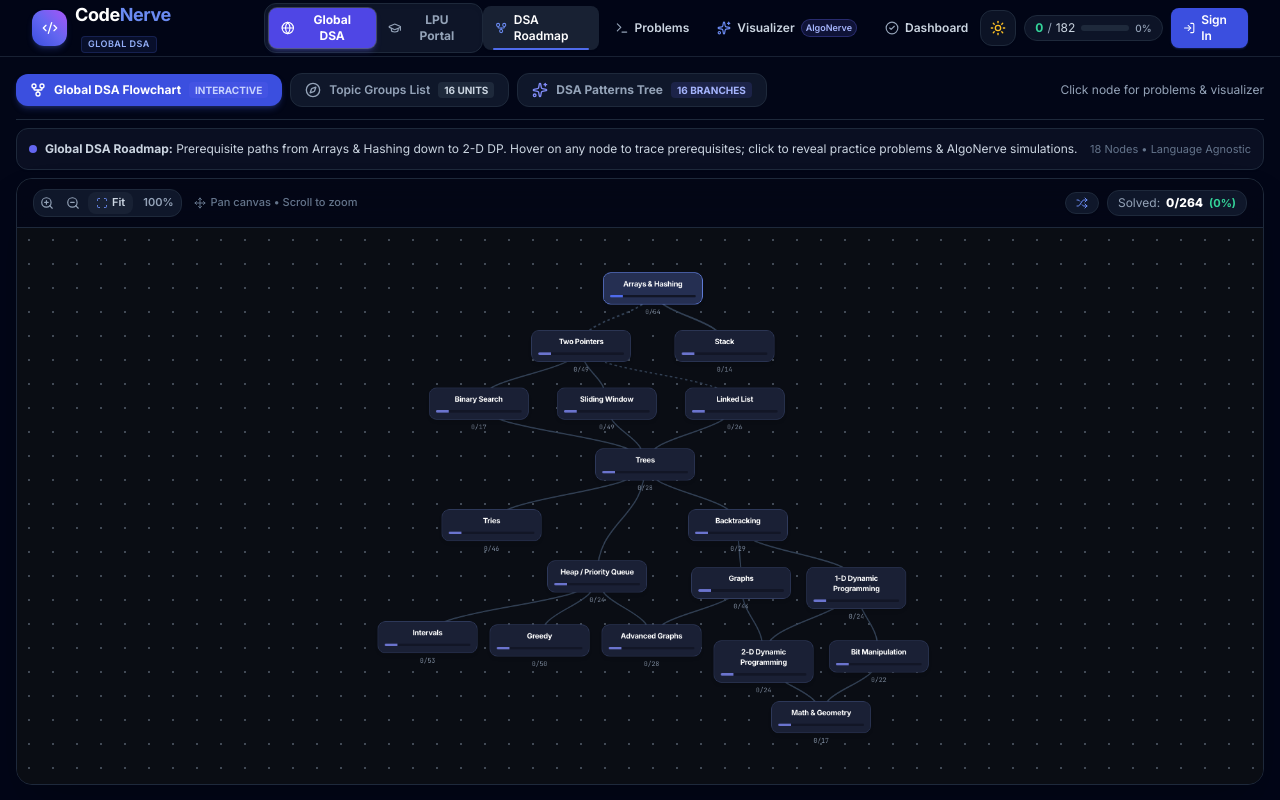
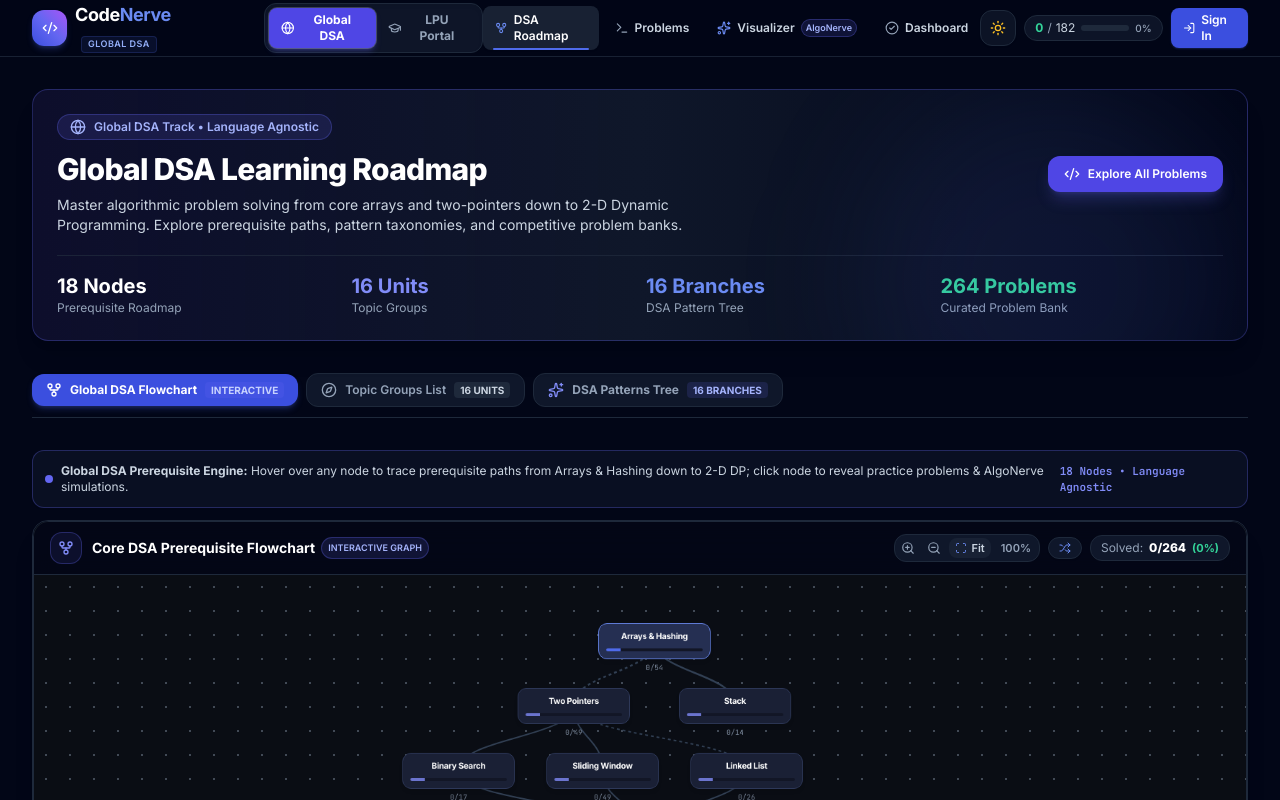
Before and after one commit to ProfessorAuggie/CodeNerve, a React (Vite) app: page /roadmap in a window 1280 px wide. Shown: the top 800 px of the page. Built offline with nearby package versions, Linux system fonts and the light colour scheme.

Commit message:
feat(roadmap): make global DSA flowchart embedded card layout matching LPU portal

```diff
--- a/src/components/roadmap/DsaDependencyGraph.tsx
+++ b/src/components/roadmap/DsaDependencyGraph.tsx
@@ -4,7 +4,8 @@ import {
   ZoomOut,
   Scan,
   Shuffle,
-  Move
+  Move,
+  GitFork
 } from 'lucide-react';
 import { PROBLEMS } from '../../data/problems';
 import { useUserStore } from '../../store/userStore';
@@ -540,9 +541,27 @@ export const DsaDependencyGraph: React.FC<DsaDependencyGraphProps> = ({ fitScree
     }`}>
       {/* Top Controls & Stats Header Bar */}
       <div className="flex flex-wrap items-center justify-between gap-2 px-3 py-2 sm:px-4 sm:py-2.5 border-b border-slate-200 dark:border-slate-800 bg-white/95 dark:bg-slate-950/80 backdrop-blur-md z-20 relative shrink-0 transition-colors">
+        <div className="flex items-center gap-2.5">
+          <div className="h-8 w-8 rounded-xl bg-indigo-500/10 border border-indigo-500/30 flex items-center justify-center text-indigo-600 dark:text-indigo-400 font-bold shrink-0">
+            <GitFork className="h-4 w-4" />
+          </div>
+          <div>
+            <h3 className="text-xs sm:text-sm font-bold text-slate-900 dark:text-white flex items-center gap-1.5">
+              <span>Core DSA Prerequisite Flowchart</span>
+              <span className="text-[9px] font-semibold uppercase px-1.5 py-0.2 rounded-full bg-indigo-500/15 text-indigo-700 dark:text-indigo-300 border border-indigo-500/30">
+                Interactive Graph
+              </span>
+            </h3>
+            <p className="text-[11px] text-slate-500 dark:text-slate-400 hidden xs:block">
+              Drag to pan &bull; Scroll to zoom &bull; Click node to open problem drawer
+            </p>
+          </div>
+        </div>
+
+        {/* Right side controls: Zoom, Shuffle, Solved stats */}
         <div className="flex flex-wrap items-center gap-2">
           {/* Zoom & Screen Fit Controls */}
-          <div className="flex items-center gap-1 bg-slate-100 dark:bg-slate-900 p-0.5 rounded-xl border border-slate-200 dark:border-slate-800">
+          <div className="flex items-center gap-1 bg-slate-100 dark:bg-slate-900 p-0.5 rounded-xl border border-slate-200 dark:border-slate-800 text-xs">
             <button
               onClick={() => setZoomLevel((z) => Math.min(1.6, Number((z + 0.1).toFixed(2))))}
               className="p-1 rounded-lg text-slate-600 dark:text-slate-400 hover:text-slate-900 dark:hover:text-white hover:bg-slate-200 dark:hover:bg-slate-800 transition"
@@ -561,7 +580,7 @@ export const DsaDependencyGraph: React.FC<DsaDependencyGraphProps> = ({ fitScree
             </button>
             <button
               onClick={fitToScreen}
-              className="flex items-center gap-1 px-2 py-0.5 rounded-lg text-slate-700 dark:text-slate-300 hover:text-slate-900 dark:hover:text-white bg-slate-200 dark:bg-slate-800/60 hover:bg-slate-300 dark:hover:bg-slate-800 transition text-[11px] font-semibold"
+              className="flex items-center gap-1 px-1.5 py-0.5 rounded-lg text-slate-700 dark:text-slate-300 hover:text-slate-900 dark:hover:text-white bg-slate-200 dark:bg-slate-800/60 hover:bg-slate-300 dark:hover:bg-slate-800 transition text-[11px] font-semibold"
               title="Fit entire roadmap into current window"
               aria-label="Fit to window"
             >
@@ -578,14 +597,6 @@ export const DsaDependencyGraph: React.FC<DsaDependencyGraphProps> = ({ fitScree
             </button>
           </div>
 
-          <div className="hidden lg:flex items-center gap-1 text-[11px] text-slate-500 font-medium pl-1">
-            <Move className="h-3 w-3" />
-            <span>Pan canvas &bull; Scroll to zoom</span>
-          </div>
-        </div>
-
-        {/* Global Progress & Pick Random Button */}
-        <div className="flex items-center gap-2">
           <button
             onClick={handlePickRandomProblem}
             className="flex items-center gap-1 px-2.5 py-1 rounded-xl bg-slate-100 dark:bg-slate-900 hover:bg-slate-200 dark:hover:bg-slate-800 text-xs font-semibold text-slate-700 dark:text-slate-200 border border-slate-200 dark:border-slate-800 shadow-sm transition"
--- a/src/pages/RoadmapPage.tsx
+++ b/src/pages/RoadmapPage.tsx
@@ -1,6 +1,6 @@
 import React, { useState, useEffect } from 'react';
-import { useParams } from 'react-router-dom';
-import { Compass, Code2, GitFork, GraduationCap, Sparkles } from 'lucide-react';
+import { Link, useParams } from 'react-router-dom';
+import { Compass, Code2, GitFork, GraduationCap, Sparkles, Globe } from 'lucide-react';
 import { DSA_ROADMAP, CPP_PATH } from '../data/learningPaths';
 import { RoadmapView } from '../components/roadmap/RoadmapView';
 import { DsaDependencyGraph } from '../components/roadmap/DsaDependencyGraph';
@@ -34,10 +34,113 @@ export const RoadmapPage: React.FC = () => {
   const isGlobal = activePortal === 'global';
 
   return (
-    <div className="h-[calc(100vh-56px)] flex flex-col p-3 sm:p-4 max-w-[1700px] mx-auto w-full overflow-hidden">
-      {/* Intra-Portal Navigation Bar & View Options */}
-      <div className="flex flex-wrap items-center justify-between gap-3 border-b border-slate-200 dark:border-slate-800 pb-3 shrink-0">
-        <div className="flex flex-wrap items-center gap-2">
+    <div className="max-w-7xl mx-auto px-4 sm:px-6 lg:px-8 py-8 space-y-8">
+      {/* Hero Banner Header (Matching LPU Portal Page Style) */}
+      {isGlobal ? (
+        <div className="rounded-2xl border border-indigo-500/30 bg-gradient-to-r from-indigo-950/40 via-slate-900 to-slate-950 p-5 sm:p-6 shadow-xl relative overflow-hidden text-white">
+          <div className="absolute top-0 right-0 w-96 h-96 bg-brand-500/10 rounded-full blur-3xl pointer-events-none" />
+
+          <div className="relative z-10 flex flex-col md:flex-row md:items-center justify-between gap-5">
+            <div className="space-y-2">
+              <div className="inline-flex items-center gap-2 px-3 py-1 rounded-full text-xs font-semibold bg-indigo-500/15 text-indigo-300 border border-indigo-500/30">
+                <Globe className="h-4 w-4" />
+                <span>Global DSA Track &bull; Language Agnostic</span>
+              </div>
+
+              <h1 className="text-2xl sm:text-3xl font-extrabold text-white tracking-tight">
+                Global DSA Learning Roadmap
+              </h1>
+
+              <p className="text-xs sm:text-sm text-slate-300 max-w-2xl leading-relaxed">
+                Master algorithmic problem solving from core arrays and two-pointers down to 2-D Dynamic Programming. Explore prerequisite paths, pattern taxonomies, and competitive problem banks.
+              </p>
+            </div>
+
+            <div className="flex flex-col sm:flex-row items-start sm:items-center gap-2.5 shrink-0">
+              <Link
+                to="/problems"
+                className="flex items-center gap-2 px-4 py-2.5 rounded-xl bg-indigo-600 hover:bg-indigo-500 text-xs font-semibold text-white shadow-lg shadow-indigo-500/25 transition"
+              >
+                <Code2 className="h-4 w-4" />
+                <span>Explore All Problems</span>
+              </Link>
+            </div>
+          </div>
+
+          {/* Quick Stats Grid */}
+          <div className="grid grid-cols-2 sm:grid-cols-4 gap-3 mt-5 pt-4 border-t border-slate-800/80">
+            <div>
+              <div className="text-xl font-bold text-white">18 Nodes</div>
+              <div className="text-xs text-slate-400">Prerequisite Roadmap</div>
+            </div>
+            <div>
+              <div className="text-xl font-bold text-indigo-400">16 Units</div>
+              <div className="text-xs text-slate-400">Topic Groups</div>
+            </div>
+            <div>
+              <div className="text-xl font-bold text-brand-400">16 Branches</div>
+              <div className="text-xs text-slate-400">DSA Pattern Tree</div>
+            </div>
+            <div>
+              <div className="text-xl font-bold text-emerald-400">264 Problems</div>
+              <div className="text-xs text-slate-400">Curated Problem Bank</div>
+            </div>
+          </div>
+        </div>
+      ) : (
+        <div className="rounded-2xl border border-emerald-500/30 bg-gradient-to-r from-emerald-950/40 via-slate-900 to-slate-950 p-5 sm:p-6 shadow-xl relative overflow-hidden text-white">
+          <div className="absolute top-0 right-0 w-96 h-96 bg-brand-500/10 rounded-full blur-3xl pointer-events-none" />
+
+          <div className="relative z-10 flex flex-col md:flex-row md:items-center justify-between gap-5">
+            <div className="space-y-2">
+              <div className="inline-flex items-center gap-2 px-3 py-1 rounded-full text-xs font-semibold bg-emerald-500/15 text-emerald-300 border border-emerald-500/30">
+                <GraduationCap className="h-4 w-4" />
+                <span>Lovely Professional University &bull; School of Computer Science & Engineering</span>
+              </div>
+
+              <h1 className="text-2xl sm:text-3xl font-extrabold text-white tracking-tight">
+                LPU Academic Flowchart & Units
+              </h1>
+
+              <p className="text-xs sm:text-sm text-slate-300 max-w-2xl leading-relaxed">
+                Interactive curriculum dependency engine for CSE202 and CSE205, mapping academic units to university examinations and prerequisite concepts.
+              </p>
+            </div>
+
+            <div className="flex flex-col sm:flex-row items-start sm:items-center gap-2.5 shrink-0">
+              <Link
+                to="/lpu"
+                className="flex items-center gap-2 px-4 py-2.5 rounded-xl bg-emerald-600 hover:bg-emerald-500 text-xs font-semibold text-white shadow-lg shadow-emerald-500/25 transition"
+              >
+                <GraduationCap className="h-4 w-4" />
+                <span>Open Main LPU Portal</span>
+              </Link>
+            </div>
+          </div>
+
+          <div className="grid grid-cols-2 sm:grid-cols-4 gap-3 mt-5 pt-4 border-t border-slate-800/80">
+            <div>
+              <div className="text-xl font-bold text-white">12 Units</div>
+              <div className="text-xs text-slate-400">CSE202 &bull; CSE205</div>
+            </div>
+            <div>
+              <div className="text-xl font-bold text-emerald-400">114 Topics</div>
+              <div className="text-xs text-slate-400">Official Curriculum</div>
+            </div>
+            <div>
+              <div className="text-xl font-bold text-brand-400">82 Problems</div>
+              <div className="text-xs text-slate-400">University Bank</div>
+            </div>
+            <div>
+              <div className="text-xl font-bold text-purple-400">Interactive</div>
+              <div className="text-xs text-slate-400">Prerequisite Graph</div>
+            </div>
+          </div>
+        </div>
+      )}
+
+      {/* Main Section Navigation Tabs */}
+      <div className="flex flex-wrap items-center gap-2 border-b border-slate-200 dark:border-slate-800 pb-2.5">
         {isGlobal ? (
           <>
             {/* 1. Global DSA Flowchart (Default) */}
@@ -46,7 +149,7 @@ export const RoadmapPage: React.FC = () => {
               className={`flex items-center gap-2 px-3.5 py-2 rounded-xl text-xs font-bold transition ${
                 subView === 'flowchart'
                   ? 'bg-brand-600 text-white shadow-md shadow-brand-500/25'
-                    : 'bg-white dark:bg-slate-900 border border-slate-200 dark:border-slate-800 text-slate-600 dark:text-slate-400 hover:text-slate-900 dark:hover:text-white hover:bg-slate-50 dark:hover:bg-slate-800'
+                  : 'bg-white dark:bg-slate-900 border border-slate-200 dark:border-slate-800 text-slate-600 dark:text-slate-400 hover:text-slate-900 dark:hover:text-white'
               }`}
             >
               <GitFork className="h-4 w-4" />
@@ -62,7 +165,7 @@ export const RoadmapPage: React.FC = () => {
               className={`flex items-center gap-2 px-3.5 py-2 rounded-xl text-xs font-semibold transition ${
                 subView === 'list'
                   ? 'bg-brand-600 text-white shadow-md shadow-brand-500/25'
-                    : 'bg-white dark:bg-slate-900 border border-slate-200 dark:border-slate-800 text-slate-600 dark:text-slate-400 hover:text-slate-900 dark:hover:text-white hover:bg-slate-50 dark:hover:bg-slate-800'
+                  : 'bg-white dark:bg-slate-900 border border-slate-200 dark:border-slate-800 text-slate-600 dark:text-slate-400 hover:text-slate-900 dark:hover:text-white'
               }`}
             >
               <Compass className="h-4 w-4" />
@@ -78,7 +181,7 @@ export const RoadmapPage: React.FC = () => {
               className={`flex items-center gap-2 px-3.5 py-2 rounded-xl text-xs font-bold transition ${
                 subView === 'mindmap'
                   ? 'bg-indigo-600 text-white shadow-md shadow-indigo-500/25'
-                    : 'bg-white dark:bg-slate-900 border border-slate-200 dark:border-slate-800 text-slate-600 dark:text-slate-400 hover:text-slate-900 dark:hover:text-white hover:bg-slate-50 dark:hover:bg-slate-800'
+                  : 'bg-white dark:bg-slate-900 border border-slate-200 dark:border-slate-800 text-slate-600 dark:text-slate-400 hover:text-slate-900 dark:hover:text-white'
               }`}
             >
               <Sparkles className="h-4 w-4 text-indigo-500 dark:text-indigo-400" />
@@ -96,7 +199,7 @@ export const RoadmapPage: React.FC = () => {
               className={`flex items-center gap-2 px-3.5 py-2 rounded-xl text-xs font-bold transition ${
                 subView === 'flowchart'
                   ? 'bg-emerald-600 text-white shadow-md shadow-emerald-500/25'
-                    : 'bg-white dark:bg-slate-900 border border-slate-200 dark:border-slate-800 text-slate-600 dark:text-slate-400 hover:text-slate-900 dark:hover:text-white hover:bg-slate-50 dark:hover:bg-slate-800'
+                  : 'bg-white dark:bg-slate-900 border border-slate-200 dark:border-slate-800 text-slate-600 dark:text-slate-400 hover:text-slate-900 dark:hover:text-white'
               }`}
             >
               <GraduationCap className="h-4 w-4" />
@@ -112,7 +215,7 @@ export const RoadmapPage: React.FC = () => {
               className={`flex items-center gap-2 px-3.5 py-2 rounded-xl text-xs font-semibold transition ${
                 subView === 'list'
                   ? 'bg-emerald-600 text-white shadow-md shadow-emerald-500/25'
-                    : 'bg-white dark:bg-slate-900 border border-slate-200 dark:border-slate-800 text-slate-600 dark:text-slate-400 hover:text-slate-900 dark:hover:text-white hover:bg-slate-50 dark:hover:bg-slate-800'
+                  : 'bg-white dark:bg-slate-900 border border-slate-200 dark:border-slate-800 text-slate-600 dark:text-slate-400 hover:text-slate-900 dark:hover:text-white'
               }`}
             >
               <Code2 className="h-4 w-4" />
@@ -125,64 +228,70 @@ export const RoadmapPage: React.FC = () => {
         )}
       </div>
 
-        {/* Helper Indicator */}
-        <div className="flex items-center gap-2.5">
-          <span className="text-xs text-slate-500 dark:text-slate-400 hidden sm:inline">
-            {subView === 'mindmap'
-              ? 'Click category badges to expand all branches & problems'
-              : subView === 'flowchart'
-              ? 'Click node for problems & visualizer'
-              : 'Prerequisite-aware progression'}
-          </span>
-        </div>
-      </div>
-
       {/* Render Active View based on activePortal and subView */}
       {isGlobal ? (
-        subView === 'mindmap' ? (
-          <div className="flex flex-col flex-1 min-h-0 pt-2">
-            <DsaMindMapGraph fitScreen={true} />
-          </div>
-        ) : subView === 'flowchart' ? (
-          <div className="flex flex-col flex-1 min-h-0 pt-2">
-            <div className="p-2.5 sm:p-3 mb-2 rounded-xl bg-white dark:bg-slate-900/60 border border-slate-200 dark:border-slate-800 text-xs text-slate-700 dark:text-slate-300 flex items-center justify-between shrink-0 shadow-sm">
+        subView === 'flowchart' ? (
+          <div className="space-y-3">
+            <div className="p-3 rounded-xl bg-white dark:bg-slate-900/60 border border-indigo-500/30 text-xs text-slate-600 dark:text-slate-300 flex items-center justify-between shadow-sm">
               <div className="flex items-center gap-2">
                 <span className="flex h-2 w-2 rounded-full bg-indigo-500 shrink-0" />
                 <span>
-                  <strong>Global DSA Roadmap:</strong> Prerequisite paths from Arrays & Hashing down to 2-D DP. Hover on any node to trace prerequisites; click to reveal practice problems & AlgoNerve simulations.
+                  <strong>Global DSA Prerequisite Engine:</strong> Hover over any node to trace prerequisite paths from Arrays & Hashing down to 2-D DP; click node to reveal practice problems & AlgoNerve simulations.
                 </span>
               </div>
-              <span className="text-slate-500 text-[11px] hidden md:inline ml-3 shrink-0">18 Nodes &bull; Language Agnostic</span>
+              <span className="text-indigo-600 dark:text-indigo-400 font-mono text-[11px] hidden md:inline font-semibold">
+                18 Nodes &bull; Language Agnostic
+              </span>
             </div>
 
-            <div className="flex-1 min-h-0 flex flex-col">
+            <div className="h-[680px] min-h-[500px] w-full rounded-2xl shadow-xl overflow-hidden border border-slate-200 dark:border-slate-800">
               <DsaDependencyGraph fitScreen={true} />
             </div>
           </div>
+        ) : subView === 'mindmap' ? (
+          <div className="space-y-3">
+            <div className="p-3 rounded-xl bg-white dark:bg-slate-900/60 border border-indigo-500/30 text-xs text-slate-600 dark:text-slate-300 flex items-center justify-between shadow-sm">
+              <div className="flex items-center gap-2">
+                <span className="flex h-2 w-2 rounded-full bg-indigo-500 shrink-0" />
+                <span>
+                  <strong>DSA Patterns Mind Map:</strong> Interactive organic concept tree spanning all 16 major algorithmic categories with 166 problem patterns.
+                </span>
+              </div>
+              <span className="text-indigo-600 dark:text-indigo-400 font-mono text-[11px] hidden md:inline font-semibold">
+                16 Categories &bull; 166 Patterns
+              </span>
+            </div>
+
+            <div className="h-[760px] min-h-[550px] w-full rounded-2xl shadow-xl overflow-hidden border border-slate-200 dark:border-slate-800">
+              <DsaMindMapGraph fitScreen={true} />
+            </div>
+          </div>
         ) : (
-          <div className="flex-1 min-h-0 overflow-y-auto pr-1 pt-2">
+          <div className="space-y-4">
             <RoadmapView roadmap={DSA_ROADMAP} />
           </div>
         )
       ) : (
         subView === 'flowchart' ? (
-          <div className="flex flex-col flex-1 min-h-0 pt-2">
-            <div className="p-2.5 sm:p-3 mb-2 rounded-xl bg-white dark:bg-slate-900/60 border border-emerald-500/30 text-xs text-slate-700 dark:text-slate-300 flex items-center justify-between shrink-0 shadow-sm">
+          <div className="space-y-3">
+            <div className="p-3 rounded-xl bg-white dark:bg-slate-900/60 border border-emerald-500/30 text-xs text-slate-600 dark:text-slate-300 flex items-center justify-between shadow-sm">
               <div className="flex items-center gap-2">
                 <span className="flex h-2 w-2 rounded-full bg-emerald-500 shrink-0" />
                 <span>
-                  <strong>LPU Academic Curriculum Flowchart:</strong> Switch between CSE205 (Data Structures in C++) and CSE202 (C++ OOP). Hover on any academic unit to trace foundational prerequisites!
+                  <strong>LPU Academic Prerequisite Dependency Engine:</strong> Hover over any unit or topic to trace back the exact prerequisite foundations required by LPU examiners before that concept.
                 </span>
               </div>
-              <span className="text-emerald-600 dark:text-emerald-400 font-mono text-[11px] hidden md:inline ml-3 shrink-0 font-semibold">CSE205 &bull; CSE202 Syllabi</span>
+              <span className="text-emerald-600 dark:text-emerald-400 font-mono text-[11px] hidden md:inline font-semibold">
+                CSE205 &bull; CSE202 Syllabus
+              </span>
             </div>
 
-            <div className="flex-1 min-h-0 flex flex-col">
+            <div className="h-[680px] min-h-[500px] w-full rounded-2xl shadow-xl overflow-hidden border border-slate-200 dark:border-slate-800">
               <LpuAcademicGraph fitScreen={true} />
             </div>
           </div>
         ) : (
-          <div className="flex-1 min-h-0 overflow-y-auto pr-1 pt-2">
+          <div className="space-y-4">
             <RoadmapView roadmap={CPP_PATH} />
           </div>
         )
```
Lines whose indentation alone changed are shown as unchanged.
